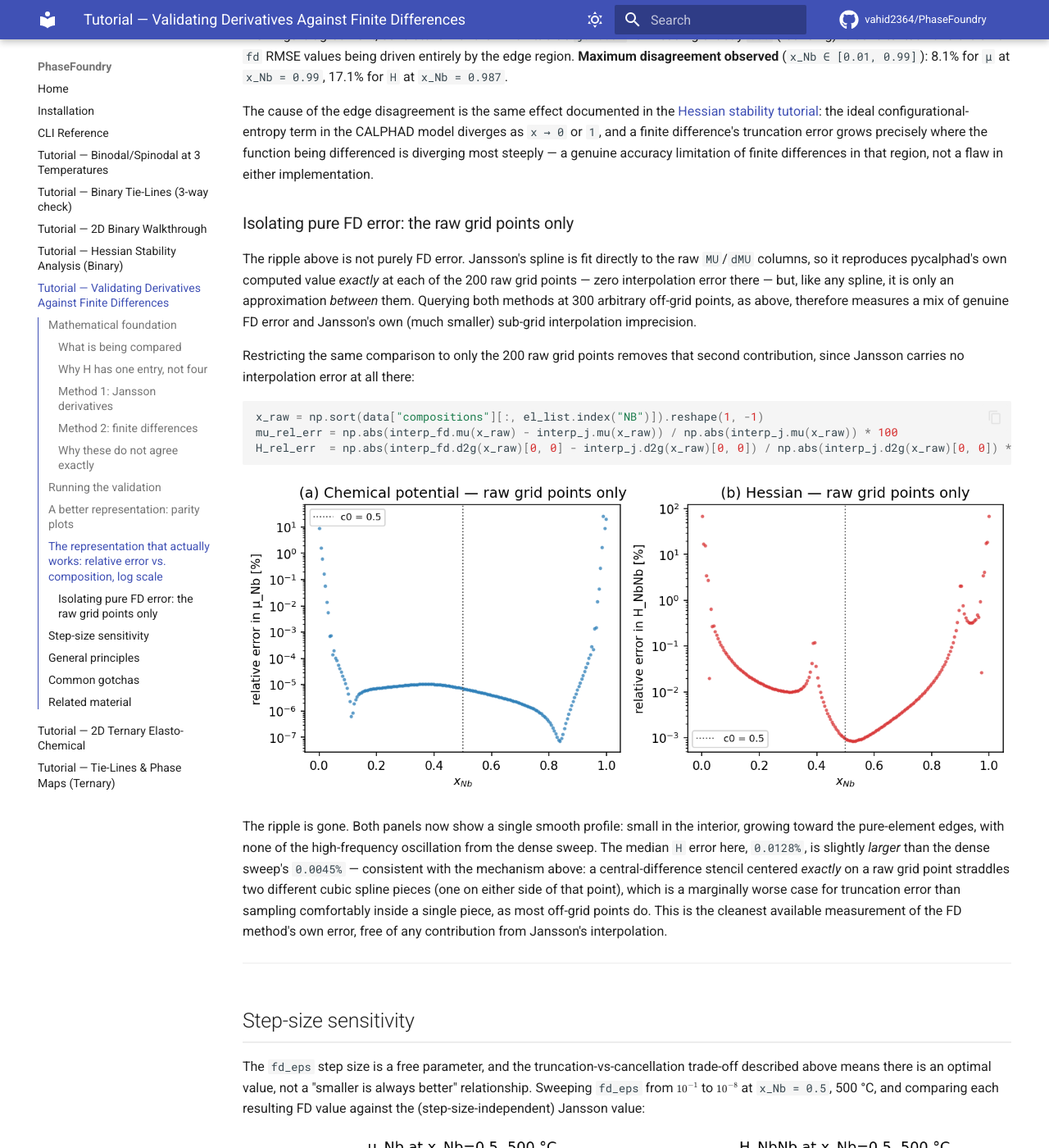
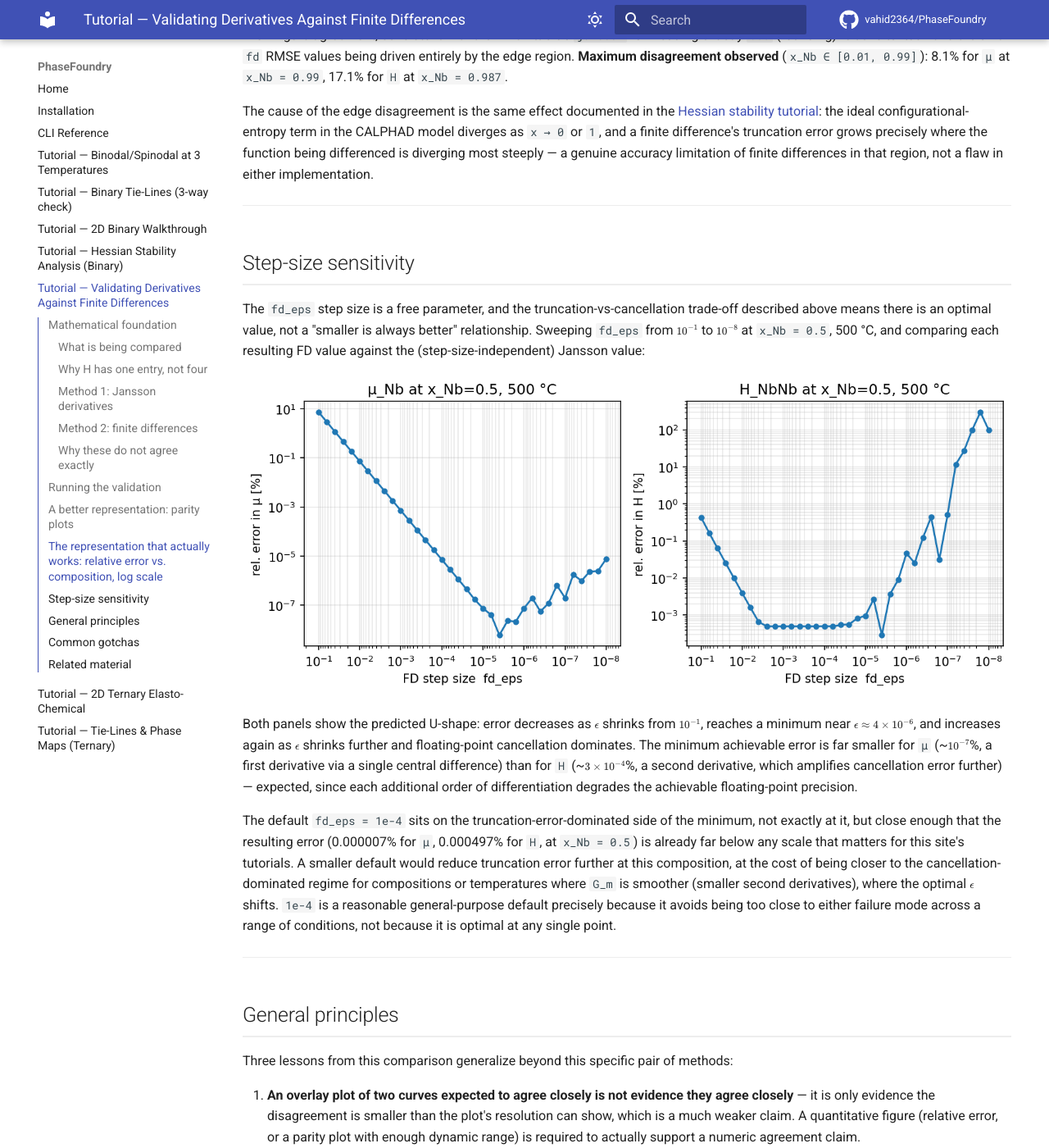
Before and after one commit to vahid2364/PhaseFoundry, an MkDocs documentation site: the page built from docs/tutorial_derivative_validation.md, in a window 1280 px wide and 1400 px high, scrolled down 5778 px. Shown: the whole window at 82% size. Built offline with MkDocs 1.6.1 and Material for MkDocs 9.7.7, drawn with Linux system fonts in a browser that asks for light colours; comment, search, counter and statistics services are not loaded.

Commit message:
Remove the raw-grid-points-only relative error figure
Redundant with the dense-sweep figure it followed: both answer "how
accurate is FD," but the dense sweep reflects how the interpolant is
actually queried in practice, while the raw-grid-only version was only
useful as a diagnostic for explaining the ripple, which the existing
prose under the dense-sweep figure already covers.

````diff
--- a/docs/tutorial_derivative_validation.md
+++ b/docs/tutorial_derivative_validation.md
@@ -295,39 +295,6 @@ where the function being differenced is diverging most steeply — a genuine
 accuracy limitation of finite differences in that region, not a flaw in
 either implementation.
 
-### Isolating pure FD error: the raw grid points only
-
-The ripple above is not purely FD error. Jansson's spline is fit directly
-to the raw `MU`/`dMU` columns, so it reproduces pycalphad's own computed
-value *exactly* at each of the 200 raw grid points — zero interpolation
-error there — but, like any spline, it is only an approximation *between*
-them. Querying both methods at 300 arbitrary off-grid points, as above,
-therefore measures a mix of genuine FD error and Jansson's own (much
-smaller) sub-grid interpolation imprecision.
-
-Restricting the same comparison to only the 200 raw grid points removes
-that second contribution, since Jansson carries no interpolation error at
-all there:
-
-```python
-x_raw = np.sort(data["compositions"][:, el_list.index("NB")]).reshape(1, -1)
-mu_rel_err = np.abs(interp_fd.mu(x_raw) - interp_j.mu(x_raw)) / np.abs(interp_j.mu(x_raw)) * 100
-H_rel_err  = np.abs(interp_fd.d2g(x_raw)[0, 0] - interp_j.d2g(x_raw)[0, 0]) / np.abs(interp_j.d2g(x_raw)[0, 0]) * 100
-```
-
-![Relative error between Jansson and FD, restricted to the 200 raw CALPHAD grid points only](images/tutorial_derivative_validation/04_relative_error_raw_grid_points.png)
-
-The ripple is gone. Both panels now show a single smooth profile: small
-in the interior, growing toward the pure-element edges, with none of the
-high-frequency oscillation from the dense sweep. The median `H` error
-here, `0.0128%`, is slightly *larger* than the dense sweep's `0.0045%` —
-consistent with the mechanism above: a central-difference stencil centered
-*exactly* on a raw grid point straddles two different cubic spline pieces
-(one on either side of that point), which is a marginally worse case for
-truncation error than sampling comfortably inside a single piece, as most
-off-grid points do. This is the cleanest available measurement of the FD
-method's own error, free of any contribution from Jansson's interpolation.
-
 ---
 
 ## Step-size sensitivity
````
Also changed, not shown: docs/images/tutorial_derivative_validation/04_relative_error_raw_grid_points.png (deleted).
